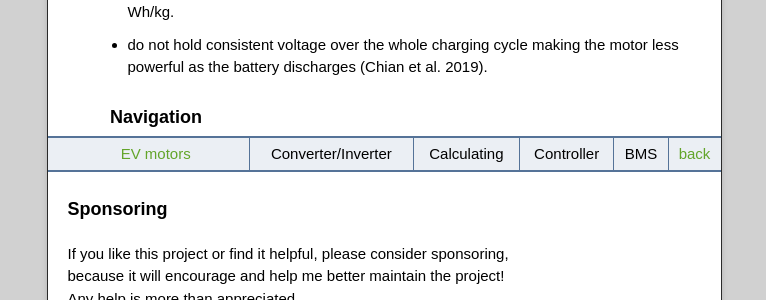
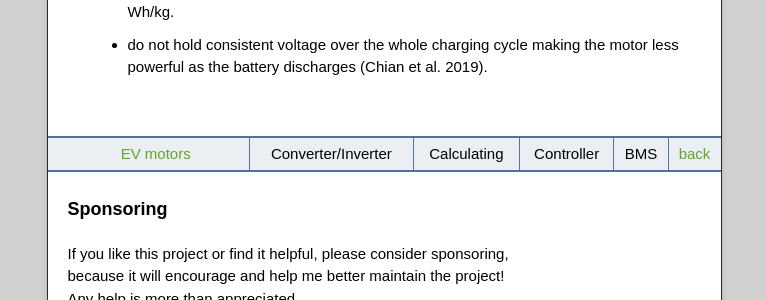
Before and after one commit to novogenautonomy/novogenautonomy.github.io, a Jekyll site: the page built from batteries.md, in a window 1280 px wide and 900 px high, scrolled down 1812 px. Shown: the part 317-617 px from the top of the window, without its empty margins (256-1022 px from the left). Built offline with Jekyll 4.4.1, drawn with Linux system fonts in a browser that asks for light colours; our own code applies the rules of GitHub Pages for plain Markdown files.

Commit message:
Update batteries.md

```diff
--- a/batteries.md
+++ b/batteries.md
@@ -57,8 +57,8 @@ and Chesky, 2019).
   - do not hold consistent voltage over the whole charging cycle making the motor less powerful as the battery discharges (Chian et al. 2019).
 
 
-| Navigation |
-|:-------------:|:-----------------:|:------:|:------:|:------:|:------:|
+|  |  |  |  |  |  |
+|:------:|:------:|:------:|:------:|:------:|:------:|
 | [EV motors](./evEngine.md) | Converter/Inverter | Calculating | Controller | BMS | [back](./) |
 
 
```
